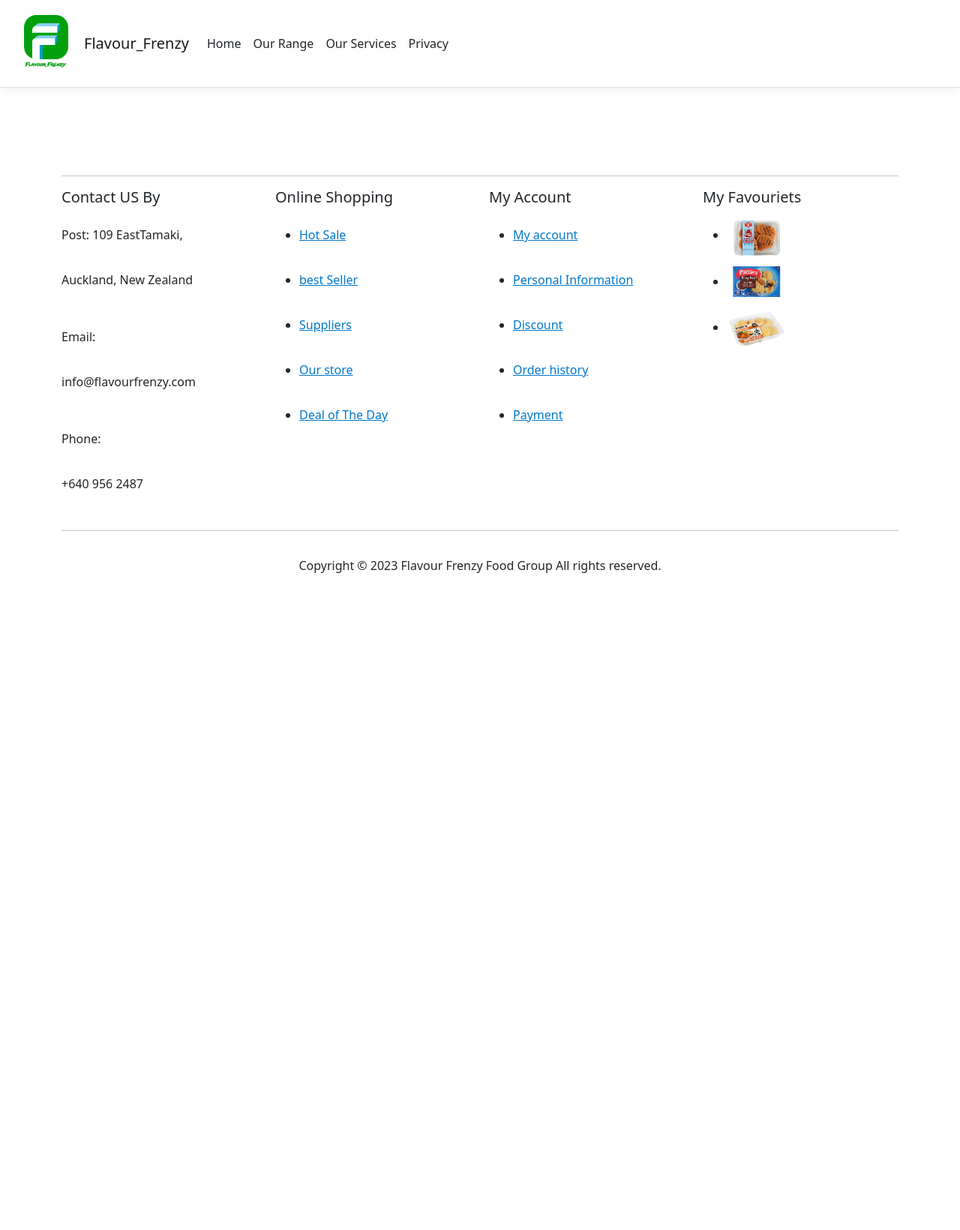
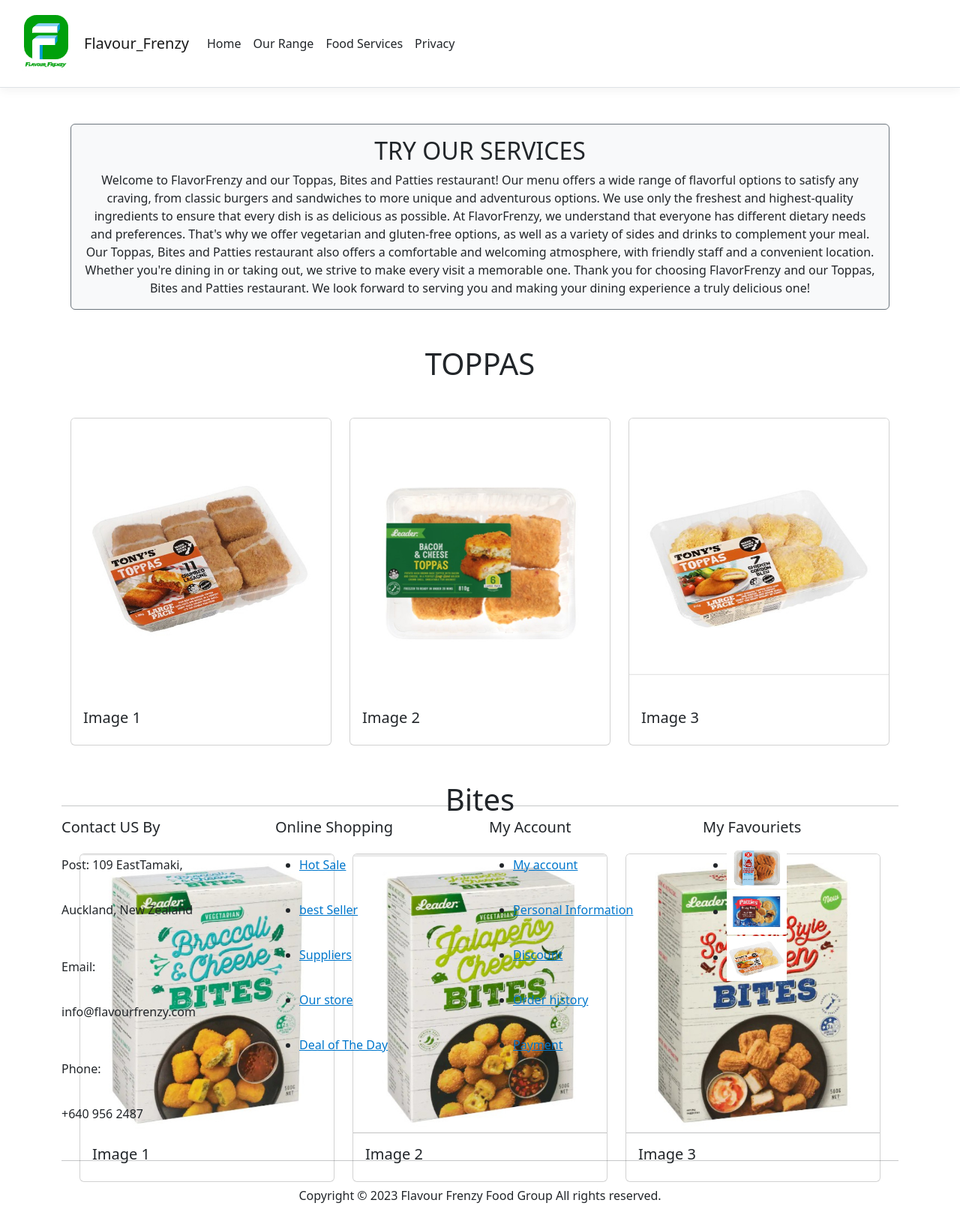
Before and after one commit to Maggiefyer/Flavour-Frenzy, an ASP.NET Core app: page /Home/Service in a window 1280 px wide. Shown: the whole page at 75% size. Before the commit the page ends 764 px from the top, so only its background shows below. Run offline with ASP.NET Core 8, Linux system fonts and the light colour scheme; style sheets or scripts are compiled from the project's sources; some libraries are stand-ins or nearby versions.

Commit message:
update footer

```diff
--- a/Views/Home/Service.cshtml
+++ b/Views/Home/Service.cshtml
@@ -1,5 +1,83 @@
-@*
-    For more information on enabling MVC for empty projects, visit https://go.microsoft.com/fwlink/?LinkID=397860
-*@
 @{
+    ViewData["Title"] = "Service Page";
 }
+<div class="container my-5">
+    <div class="card bg-light border-secondary text-center">
+        <div class="card-body">
+            <h2 class="card-title">TRY OUR SERVICES</h2>
+            <p class="card-text">
+                Welcome to FlavorFrenzy and our Toppas, Bites and Patties restaurant! Our menu offers a wide range of flavorful options to satisfy any craving, from classic burgers and sandwiches to more unique and adventurous options. We use only the freshest and highest-quality ingredients to ensure that every dish is as delicious as possible.
+
+                At FlavorFrenzy, we understand that everyone has different dietary needs and preferences. That's why we offer vegetarian and gluten-free options, as well as a variety of sides and drinks to complement your meal.
+
+                Our Toppas, Bites and Patties restaurant also offers a comfortable and welcoming atmosphere, with friendly staff and a convenient location. Whether you're dining in or taking out, we strive to make every visit a memorable one.
+
+                Thank you for choosing FlavorFrenzy and our Toppas, Bites and Patties restaurant. We look forward to serving you and making your dining experience a truly delicious one!
+
+            </p>
+        </div>
+    </div>
+</div>
+<div class="container my-5">
+    <h1 class="text-center mb-5">TOPPAS</h1>
+    <div class="row row-cols-1 row-cols-md-3 g-4">
+        <div class="col">
+            <div class="card">
+                <img src="~/Images/7.jpg" class="card-img-top" alt="Image 1">
+                <div class="card-body">
+                    <h5 class="card-title">Image 1</h5>
+
+                </div>
+            </div>
+        </div>
+        <div class="col">
+            <div class="card">
+                <img src="~/Images/9.jpg" class="card-img-top" alt="Image 2">
+                <div class="card-body">
+                    <h5 class="card-title">Image 2</h5>
+
+                </div>
+            </div>
+        </div>
+        <div class="col">
+            <div class="card">
+                <img src="~/Images/8.jpg" class="card-img-top" alt="Image 3">
+                <div class="card-body">
+                    <h5 class="card-title">Image 3</h5>
+
+            </div>
+        </div>
+    </div>
+</div>
+<div class="container my-5">
+    <h1 class="text-center mb-5">Bites</h1>
+    <div class="row row-cols-1 row-cols-md-3 g-4">
+        <div class="col">
+            <div class="card">
+                <img src="~/Images/1.jpg" class="card-img-top" alt="Image 1">
+                <div class="card-body">
+                    <h5 class="card-title">Image 1</h5>
+
+                </div>
+            </div>
+        </div>
+        <div class="col">
+            <div class="card">
+                <img src="~/Images/2.jpg" class="card-img-top" alt="Image 2">
+                <div class="card-body">
+                    <h5 class="card-title">Image 2</h5>
+
+                </div>
+            </div>
+        </div>
+        <div class="col">
+            <div class="card">
+                <img src="~/Images/3.jpg" class="card-img-top" alt="Image 3">
+                <div class="card-body">
+                    <h5 class="card-title">Image 3</h5>
+
+                </div>
+            </div>
+        </div>
+    </div>
+</div>
--- a/Views/Shared/_Layout.cshtml
+++ b/Views/Shared/_Layout.cshtml
@@ -13,6 +13,7 @@
     <link rel="stylesheet" href="static/css/shortcodes.css">
     <link rel="stylesheet" href="static/css/style.css">
     <link rel="stylesheet" href="static/css/responsive.css">
+    <link rel="stylesheet" href="https://cdn.jsdelivr.net/npm/bootstrap@5.2.3/dist/css/bootstrap.min.css">
     <link href="https://cdn.jsdelivr.net/npm/bootstrap@5.2.3/dist/css/bootstrap.min.css" rel="stylesheet">
 
 </head>
@@ -36,7 +37,7 @@
                             <a class="nav-link text-dark" asp-area="" asp-controller="Home" asp-action="Range">Our Range</a>
                         </li>
                         <li class="nav-item">
-                            <a class="nav-link text-dark" asp-area="" asp-controller="Home" asp-action="Service">Our Services</a>
+                            <a class="nav-link text-dark" asp-area="" asp-controller="Home" asp-action="Service">Food Services</a>
                         </li>
                         <li class="nav-item">
                             <a class="nav-link text-dark" asp-area="" asp-controller="Home" asp-action="Privacy">Privacy</a>
@@ -165,6 +166,7 @@
     <script src="~/lib/jquery/dist/jquery.min.js"></script>
     <script src="~/lib/bootstrap/dist/js/bootstrap.bundle.min.js"></script>
     <script src="~/js/site.js" asp-append-version="true"></script>
+    <script src="https://cdn.jsdelivr.net/npm/bootstrap@5.2.3/dist/js/bootstrap.bundle.min.js"></script>
     <script src="static/js/jquery-1.12.0.min.js"></script>
     <script src="static/js/bootstrap.min.js"></script>
     <script src="static/js/jquery.nivo.slider.pack.js"></script>
```
Also changed, not shown: 6 other files.
